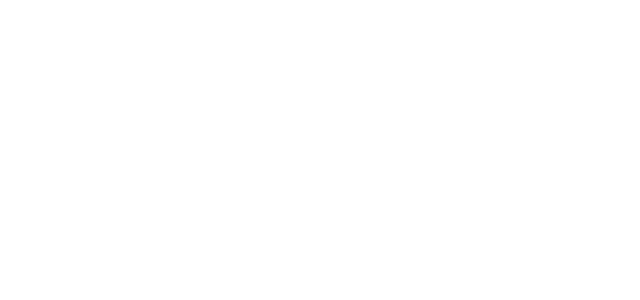
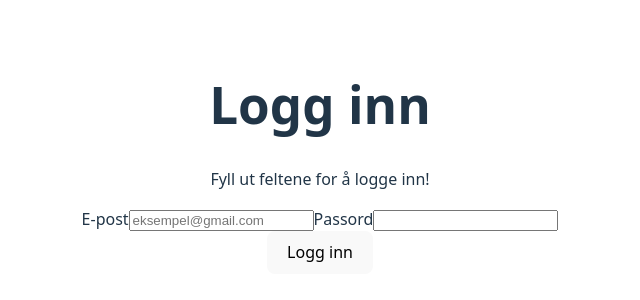
Before and after one commit to Madelenkr/Eksamen_UIN24, a React (Vite) app: page /dashboard in a window 1280 px wide. Shown: the part 242-542 px from the top of the page, without its empty margins (320-960 px from the left). Built offline with nearby package versions, Linux system fonts and the light colour scheme.

Commit message:
Lagd en mal for innloging i dashboard

```diff
--- a/package.json
+++ b/package.json
@@ -23,6 +23,6 @@
     "eslint-plugin-react-refresh": "^0.4.19",
     "globals": "^16.0.0",
     "react-router-dom": "^7.5.2",
-    "vite": "^6.3.1"
+    "vite": "^6.3.4"
   }
 }
--- a/src/components/Dashboard.jsx
+++ b/src/components/Dashboard.jsx
@@ -1,3 +1,22 @@
 export default function Dashboard() {
+    return (
+      <main>
+        <header>
+          <h1>Logg inn</h1>
+          <p>Fyll ut feltene for å logge inn!</p>
+        </header>
 
-}
+        <form action="action.page" method="post">
+          <section>
+            <label htmlFor="email">E-post</label>
+            <input type="email"name="email" id="email" placeholder="eksempel@gmail.com"  required/>
+
+            <label htmlFor="password">Passord</label>
+            <input type="password"name="password" id="password" required/>
+          </section>
+
+          <button type="submit">Logg inn</button>
+        </form>
+      </main>
+    );
+  }
```
Also changed, not shown: 1 other file (tests, documents, lock files or other folders).
